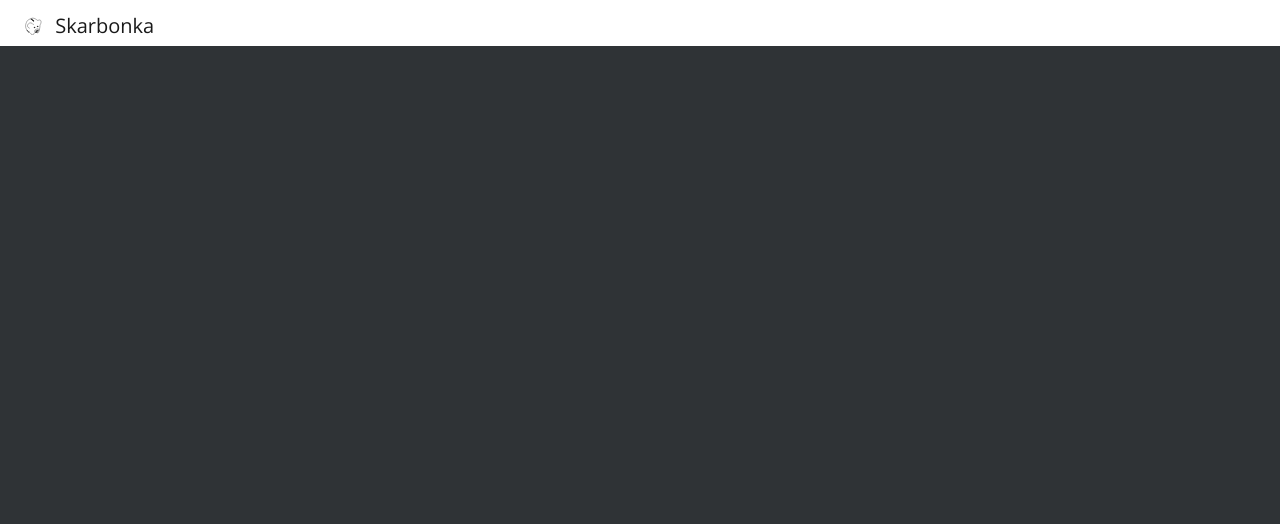
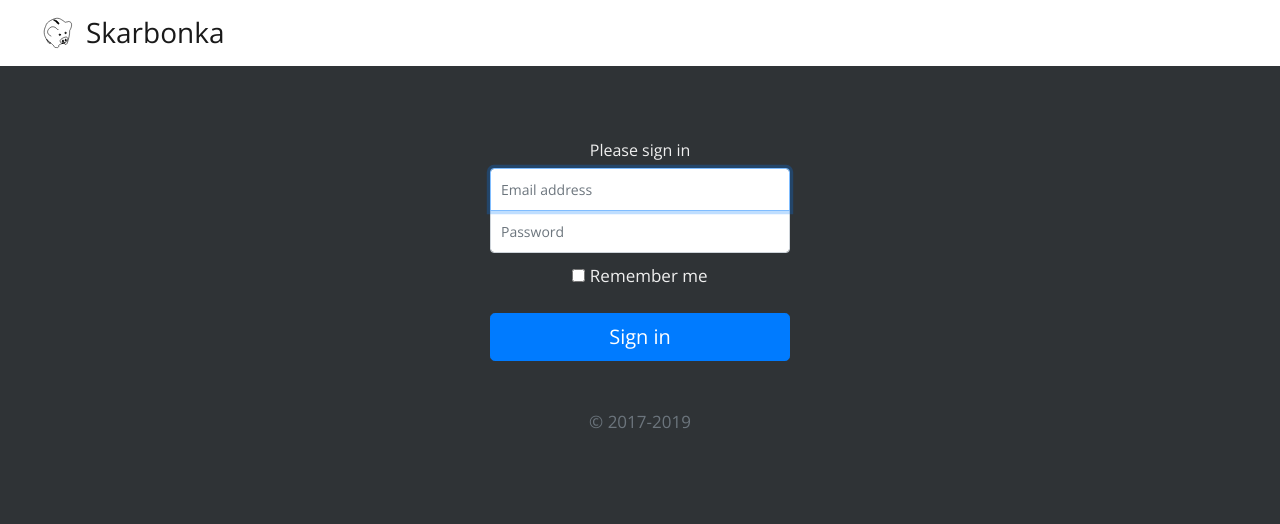
Before and after one commit to crazymechanist/budzet.mateusznowakowski.pl, a PHP site: page /log_in.html in a window 1280 px wide. Shown: the top 524 px of the page. Run offline with PHP 8.4, Linux system fonts and the light colour scheme.

Commit message:
Add form

```diff
--- a/css/main.css
+++ b/css/main.css
@@ -6,6 +6,54 @@ body
     font-size: 17px;
 }
 
+.min_width{
+	max-width: 330px;
+}
+
+#sing_in_window {
+	display: flex;
+	display: -ms-flexbox;
+	-ms-flex-align: center;
+	align-items: center;
+	padding-top: 60px;
+	padding-bottom: 60px;
+}
+
+.form-signin {
+  width: 100%;
+  max-width: 330px;
+  padding: 15px;
+  margin: auto;
+}
+.form-signin .checkbox {
+  font-weight: 400;
+}
+.form-signin .form-control {
+  position: relative;
+  box-sizing: border-box;
+  height: auto;
+  padding: 10px;
+  font-size: 14px;
+}
+.form-signin .form-control:focus {
+  z-index: 2;
+}
+.form-signin input[type="email"] {
+  margin-bottom: -1px;
+  border-bottom-right-radius: 0;
+  border-bottom-left-radius: 0;
+}
+.form-signin input[type="password"] {
+  margin-bottom: 10px;
+  border-top-left-radius: 0;
+  border-top-right-radius: 0;
+}
+
+@media (min-width: 768px) {
+.bd-placeholder-img-lg {
+font-size: 3.5rem;
+}
+}
 
 @media (min-width: 1200px)
 {
--- a/log_in.html
+++ b/log_in.html
@@ -26,9 +26,9 @@
 <header>
 	<div class="container-fluid bg-white myColor">
 		<div class="row">
-		<nav class="navbar navbar-light py-2 col">
-		  <a class="d-block navbar-brand my-0 py-0 mx-auto mx-sm-1" href="#">
-			 <svg xmlns="http://www.w3.org/2000/svg" style="padding-bottom:3px;" class="d-inline-block align-bottom" viewBox="0 0 595.276 841.89" fill-rule="evenodd" width="30" height="30">
+			<nav class="navbar navbar-light py-0 py-sm-1 col">
+			  <a class="d-flex navbar-brand my-0 py-1 mx-auto mx-sm-4" href="#">
+				 <svg xmlns="http://www.w3.org/2000/svg" class="d-inline-block align-center py-1 my-1" viewBox="-50 275 700 600" fill-rule="evenodd" width="42" height="42" role="img" focusable="false">
 					<g style="stroke:#000000; stroke-width:0.708661; stroke-linejoin:round; stroke-linecap:round; fill:none">
 						<g class="pig_leg">
 							<path
@@ -72,18 +72,30 @@
 						</g>
 					</g>
 				</svg>
-			 <h5 class="d-inline-block font-weight-normal align-bottom mb-0">Skarbonka</h5>
+				 <h5 class="h3 d-inline-block font-weight-normal align-center ml-1 py-1 my-1">Skarbonka</h5>
 			  </a>
 			</nav>
 		</div>
 	</div>
-
 </header>
 
 <main>
-
-
-
+	<div id="sing_in_window" class="text-center">
+		<form class="form-signin">
+			<h1 class="h6 mb-2 font-weight-normal">Please sign in</h1>
+			<label for="inputEmail" class="sr-only">Email address</label>
+			<input type="email" id="inputEmail" class="form-control" placeholder="Email address" required autofocus>
+			<label for="inputPassword" class="sr-only">Password</label>
+			<input type="password" id="inputPassword" class="form-control" placeholder="Password" required>
+			<div class="checkbox mb-3">
+				<label>
+				<input type="checkbox" value="remember-me"> Remember me
+				</label>
+			</div>
+			<button class="btn btn-lg btn-primary btn-block" type="submit">Sign in</button>
+			<p class="mt-5 mb-3 text-muted">&copy; 2017-2019</p>
+		</form>
+	</div>
 </main>
 
 	<script src="https://code.jquery.com/jquery-3.3.1.slim.min.js" integrity="sha384-q8i/X+965DzO0rT7abK41JStQIAqVgRVzpbzo5smXKp4YfRvH+8abtTE1Pi6jizo" crossorigin="anonymous"></script>
```
Lines whose indentation alone changed are shown as unchanged.
